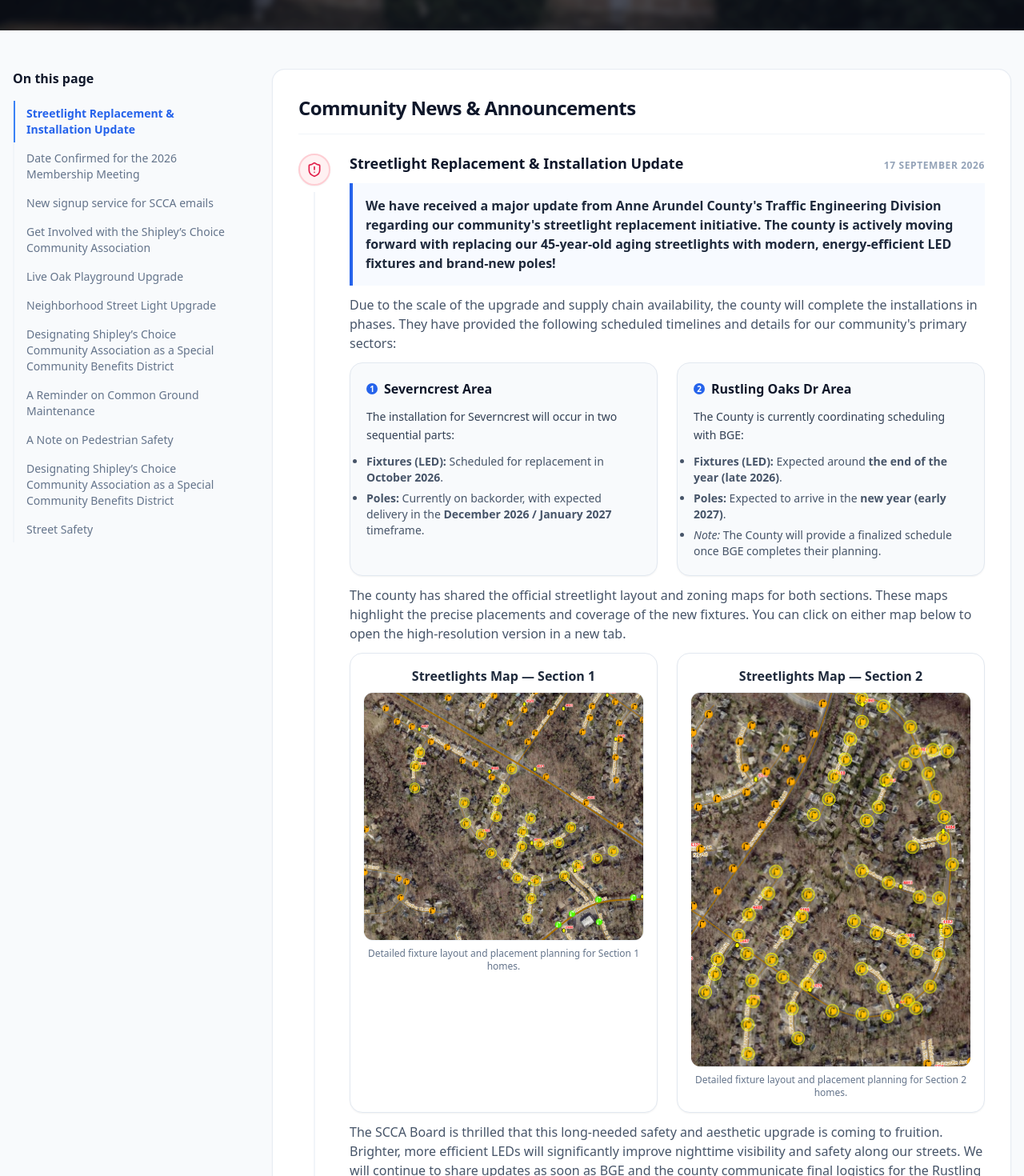
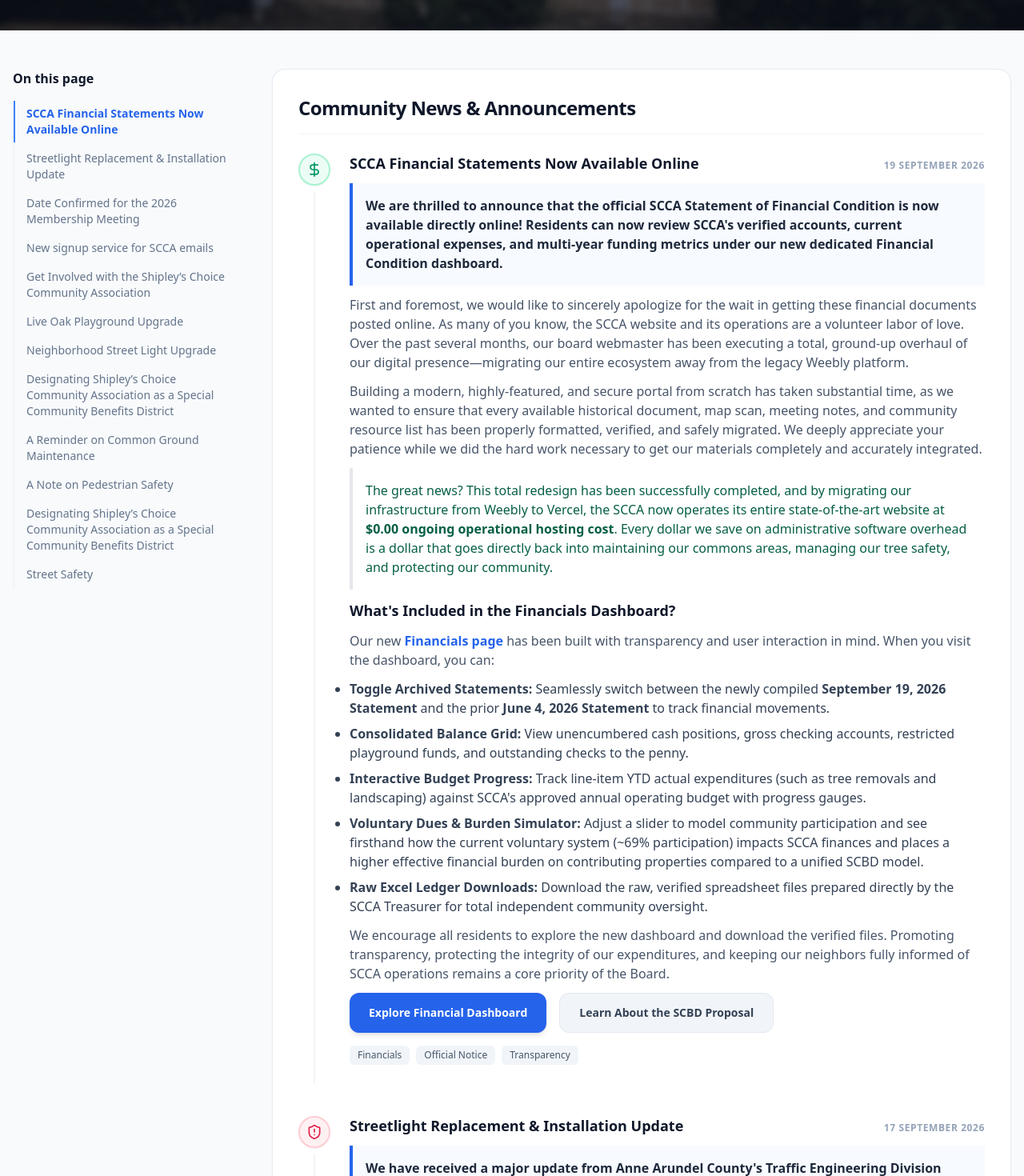
Before and after one commit to tschulmeister/scca-website, a SvelteKit app: page /news-records in a window 1280 px wide. Shown: the part 420-1890 px from the top of the page at 80% size. Built offline with nearby package versions, Linux system fonts and the light colour scheme.

Commit message:
add a news item to announce new financials page.

```diff
--- /dev/null
+++ b/src/components/news/2026/09/19/scca-financials-online-2026.htm
@@ -0,0 +1,104 @@
+<p
+    class="font-semibold text-slate-800 bg-blue-50/50 border-l-4 border-blue-600 p-4 rounded-r-2xl my-4"
+>
+    We are thrilled to announce that the official SCCA Statement of Financial
+    Condition is now available directly online! Residents can now review SCCA's
+    verified accounts, current operational expenses, and multi-year funding
+    metrics under our new dedicated Financial Condition dashboard.
+</p>
+
+<p>
+    First and foremost, we would like to sincerely apologize for the wait in
+    getting these financial documents posted online. As many of you know, the
+    SCCA website and its operations are a volunteer labor of love. Over the past
+    several months, our board webmaster has been executing a total, ground-up
+    overhaul of our digital presence—migrating our entire ecosystem away from
+    the legacy Weebly platform.
+</p>
+
+<p>
+    Building a modern, highly-featured, and secure portal from scratch has taken
+    substantial time, as we wanted to ensure that every available historical
+    document, map scan, meeting notes, and community resource list has been
+    properly formatted, verified, and safely migrated. We deeply appreciate your
+    patience while we did the hard work necessary to get our materials
+    completely and accurately integrated.
+</p>
+
+<p
+    class="font-medium text-emerald-800 bg-emerald-50/50 border-l-4 border-emerald-500 p-4 rounded-r-2xl my-4"
+>
+    The great news? This total redesign has been successfully completed, and by
+    migrating our infrastructure from Weebly to Vercel, the SCCA now operates
+    its entire state-of-the-art website at
+    <strong>$0.00 ongoing operational hosting cost</strong>. Every dollar we
+    save on administrative software overhead is a dollar that goes directly back
+    into maintaining our commons areas, managing our tree safety, and protecting
+    our community.
+</p>
+
+<h3 class="text-lg font-bold text-slate-900 mt-6 mb-2">
+    What's Included in the Financials Dashboard?
+</h3>
+<p>
+    Our new
+    <a
+        href="/financials"
+        class="text-blue-600 hover:text-blue-800 font-semibold hover:underline"
+        >Financials page</a
+    >
+    has been built with transparency and user interaction in mind. When you
+    visit the dashboard, you can:
+</p>
+<ul class="space-y-2 list-disc pl-5 my-4 text-slate-700">
+    <li>
+        <strong>Toggle Archived Statements:</strong> Seamlessly switch between
+        the newly compiled <strong>September 19, 2026 Statement</strong> and the
+        prior <strong>June 4, 2026 Statement</strong> to track financial
+        movements.
+    </li>
+    <li>
+        <strong>Consolidated Balance Grid:</strong> View unencumbered cash
+        positions, gross checking accounts, restricted playground funds, and
+        outstanding checks to the penny.
+    </li>
+    <li>
+        <strong>Interactive Budget Progress:</strong> Track line-item YTD actual
+        expenditures (such as tree removals and landscaping) against SCCA's
+        approved annual operating budget with progress gauges.
+    </li>
+    <li>
+        <strong>Voluntary Dues & Burden Simulator:</strong> Adjust a slider to
+        model community participation and see firsthand how the current
+        voluntary system (~69% participation) impacts SCCA finances and places a
+        higher effective financial burden on contributing properties compared to
+        a unified SCBD model.
+    </li>
+    <li>
+        <strong>Raw Excel Ledger Downloads:</strong> Download the raw, verified
+        spreadsheet files prepared directly by the SCCA Treasurer for total
+        independent community oversight.
+    </li>
+</ul>
+
+<p>
+    We encourage all residents to explore the new dashboard and download the
+    verified files. Promoting transparency, protecting the integrity of our
+    expenditures, and keeping our neighbors fully informed of SCCA operations
+    remains a core priority of the Board.
+</p>
+
+<div class="flex flex-col sm:flex-row gap-4 mt-8">
+    <a
+        href="/financials"
+        class="inline-flex items-center justify-center gap-2 px-6 py-3.5 bg-blue-600 hover:bg-blue-500 text-white font-bold rounded-xl shadow-md transition-all text-sm"
+    >
+        Explore Financial Dashboard
+    </a>
+    <a
+        href="/why-scbd"
+        class="inline-flex items-center justify-center gap-2 px-6 py-3.5 bg-slate-100 hover:bg-slate-200 text-slate-700 font-bold border border-slate-200 transition-all text-sm rounded-xl"
+    >
+        Learn About the SCBD Proposal
+    </a>
+</div>
--- a/src/data/newsItems.json
+++ b/src/data/newsItems.json
@@ -1,64 +1,51 @@
 [
+  {
+    "id": "scca-financials-online-2026",
+    "title": "SCCA Financial Statements Now Available Online",
+    "date": "19 September 2026",
+    "tags": ["Financials", "Official Notice", "Transparency"],
+    "contentPath": "2026/09/19/scca-financials-online-2026.htm"
+  },
   {
     "id": "streetlight-installation-update-2026",
     "title": "Streetlight Replacement & Installation Update",
     "date": "17 September 2026",
-    "tags": [
-      "Maintenance",
-      "Safety"
-    ],
+    "tags": ["Maintenance", "Safety"],
     "contentPath": "2026/09/17/streetlight-installation-update-1789680538752.htm"
   },
   {
     "id": "annual-meeting-announcement-2026",
     "title": "Date Confirmed for the 2026 Membership Meeting",
     "date": "13 September 2026",
-    "tags": [
-      "Membership",
-      "Meetings",
-      "Board"
-    ],
+    "tags": ["Membership", "Meetings", "Board"],
     "contentPath": "2026/09/13/annual-meeting-announcement-2026.htm"
   },
   {
     "id": "brevo-signups-2026",
     "title": "New signup service for SCCA emails",
     "date": "5 September 2026",
-    "tags": [
-      "Newsletter",
-      "Communications"
-    ],
+    "tags": ["Newsletter", "Communications"],
     "contentPath": "2026/09/05/brevo-signups-2026.htm"
   },
   {
     "id": "get-involved-recruitment-2026",
     "title": "Get Involved with the Shipley’s Choice Community Association",
     "date": "3 September 2026",
-    "tags": [
-      "Elections",
-      "Membership",
-      "Board"
-    ],
+    "tags": ["Elections", "Membership", "Board"],
     "contentPath": "2026/09/03/get-involved-recruitment-2026.htm"
   },
   {
     "id": "section2-playground-eaglescout",
     "title": "Live Oak Playground Upgrade",
     "date": "2 September 2026",
-    "tags": [
-      "Improvement",
-      "Playgrounds",
-      "Scouts"
-    ],
+    "tags": ["Improvement", "Playgrounds", "Scouts"],
     "contentPath": "2026/09/02/section2-playground-eaglescout.htm"
   },
   {
     "id": "street-light-upgrade-2027",
     "title": "Neighborhood Street Light Upgrade",
     "date": "15 August 2026",
-    "tags": [
-      "Bright Idea"
-    ],
+    "tags": ["Bright Idea"],
     "contentPath": "2026/08/15/street-light-upgrade-2027.htm"
   },
   {
@@ -86,19 +73,14 @@
     "id": "scbd-announcement-dec-2025",
     "title": "Designating Shipley’s Choice Community Association as a Special Community Benefits District",
     "date": "Dec 2025",
-    "tags": [
-      "Official Notice",
-      "Financials"
-    ],
+    "tags": ["Official Notice", "Financials"],
     "contentPath": "2025/12/01/scbd-announcement-dec-2025.htm"
   },
   {
     "id": "street-safety-summer-2026",
     "title": "Street Safety",
     "date": "Summer 2026",
-    "tags": [
-      "Community Safety"
-    ],
+    "tags": ["Community Safety"],
     "contentPath": "2026/06/01/street-safety-summer-2026.htm"
   }
 ]
```
